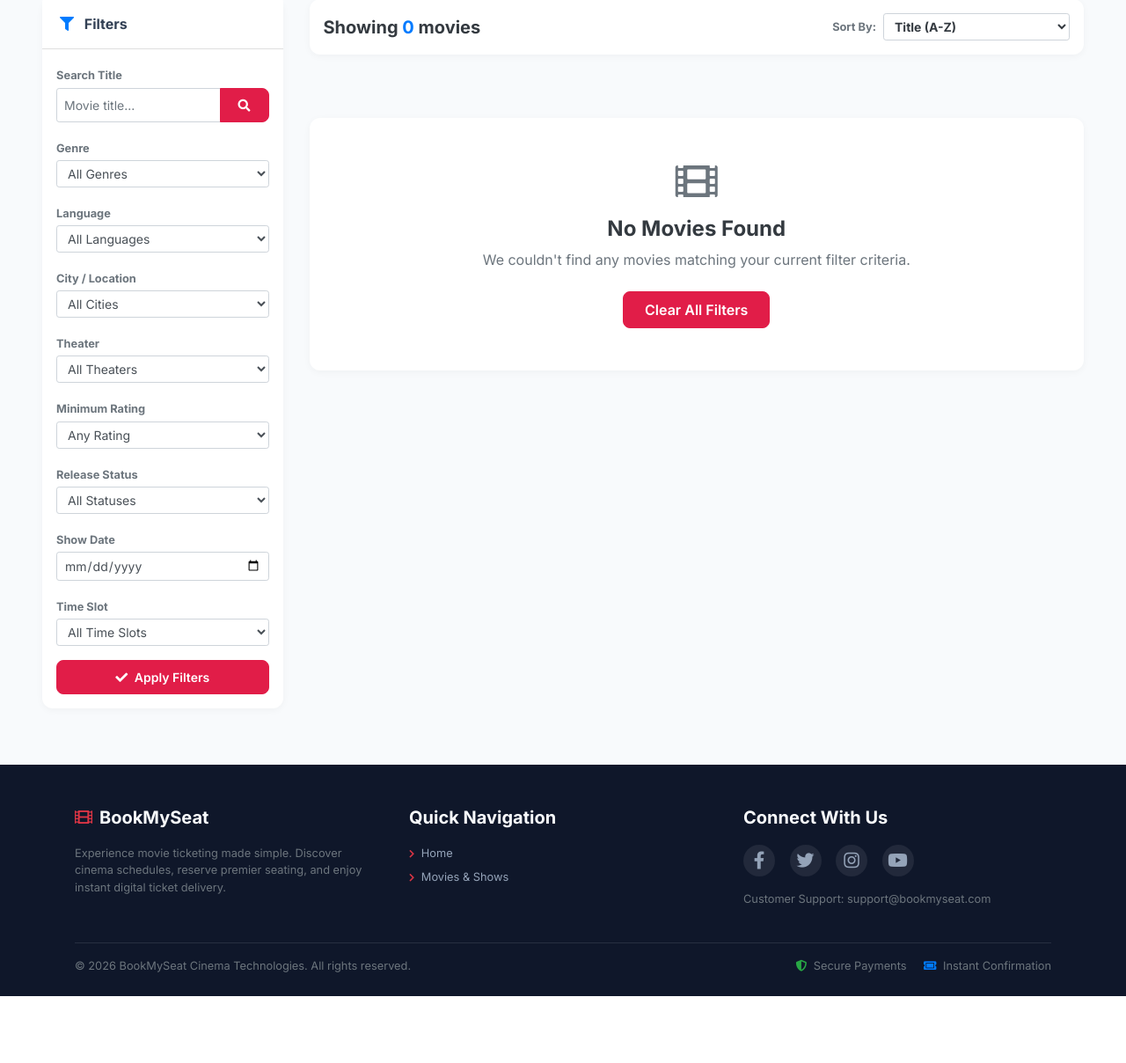
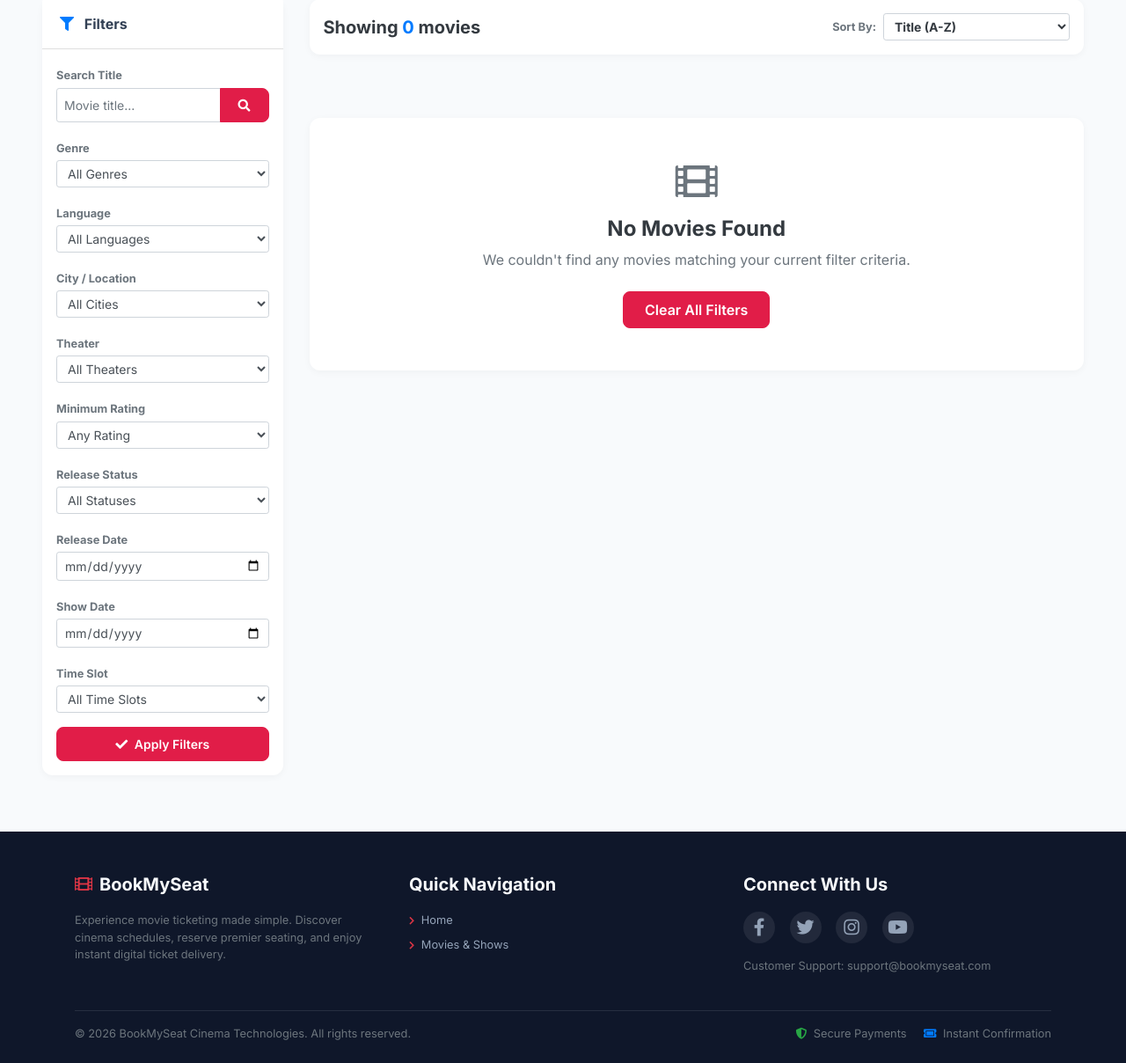
Before and after one commit to sid551/BMS-Clone, a Django app: page /movies/ in a window 1280 px wide. Shown: the part 99-1307 px from the top of the page at 88% size. Before the commit the page ends 1231 px from the top, so only its background shows below. Run offline with Django 5.2, Linux system fonts and the light colour scheme; data that the repository does not hold is empty; parts of the project's set-up code (start-up, migrations or seed data) failed here and were passed over; some libraries are stand-ins or nearby versions.

Commit message:
New changes

```diff
--- a/movies/discovery_service.py
+++ b/movies/discovery_service.py
@@ -79,6 +79,7 @@ class MovieDiscoveryService:
             'selected_theater': params.get('theater', '').strip(),
             'selected_status': params.get('status', '').strip(),
             'selected_min_rating': params.get('min_rating', '').strip(),
+            'selected_release_date': params.get('release_date', '').strip(),
             'selected_show_date': params.get('show_date', '').strip(),
             'selected_time_slot': params.get('time_slot', '').strip(),
             'sort_by': sort_by,
@@ -138,6 +139,10 @@ class MovieDiscoveryService:
             except ValueError:
                 pass
 
+        release_date = params.get('release_date', '').strip()
+        if release_date:
+            qs = qs.filter(release_date=release_date)
+
         show_date = params.get('show_date', '').strip()
         if show_date:
             qs = qs.filter(schedules__show_time__date=show_date)
--- a/templates/movies/movie_list.html
+++ b/templates/movies/movie_list.html
@@ -116,6 +116,12 @@
               </select>
             </div>
 
+            <!-- Release Date Filter -->
+            <div class="form-group mb-3">
+              <label class="small font-weight-bold text-muted mb-1">Release Date</label>
+              <input type="date" class="form-control form-control-sm filter-auto-submit" name="release_date" value="{{ selected_release_date }}">
+            </div>
+
             <!-- Show Date Filter -->
             <div class="form-group mb-3">
               <label class="small font-weight-bold text-muted mb-1">Show Date</label>
@@ -209,6 +215,7 @@
               {% if selected_theater %}<input type="hidden" name="theater" value="{{ selected_theater }}">{% endif %}
               {% if selected_status %}<input type="hidden" name="status" value="{{ selected_status }}">{% endif %}
               {% if selected_min_rating %}<input type="hidden" name="min_rating" value="{{ selected_min_rating }}">{% endif %}
+              {% if selected_release_date %}<input type="hidden" name="release_date" value="{{ selected_release_date }}">{% endif %}
               {% if selected_show_date %}<input type="hidden" name="show_date" value="{{ selected_show_date }}">{% endif %}
               {% if selected_time_slot %}<input type="hidden" name="time_slot" value="{{ selected_time_slot }}">{% endif %}
               <select name="sort" class="form-control form-control-sm font-weight-bold text-dark filter-auto-submit">
@@ -267,9 +274,15 @@
               </a>
             {% endif %}
 
+            {% if selected_release_date %}
+              <a href="?{% url_replace release_date='' page=1 %}" class="badge badge-info p-2">
+                Release Date: {{ selected_release_date }} <i class="fas fa-times ml-1"></i>
+              </a>
+            {% endif %}
+
             {% if selected_show_date %}
               <a href="?{% url_replace show_date='' page=1 %}" class="badge badge-info p-2">
-                Date: {{ selected_show_date }} <i class="fas fa-times ml-1"></i>
+                Show Date: {{ selected_show_date }} <i class="fas fa-times ml-1"></i>
               </a>
             {% endif %}
 
```
